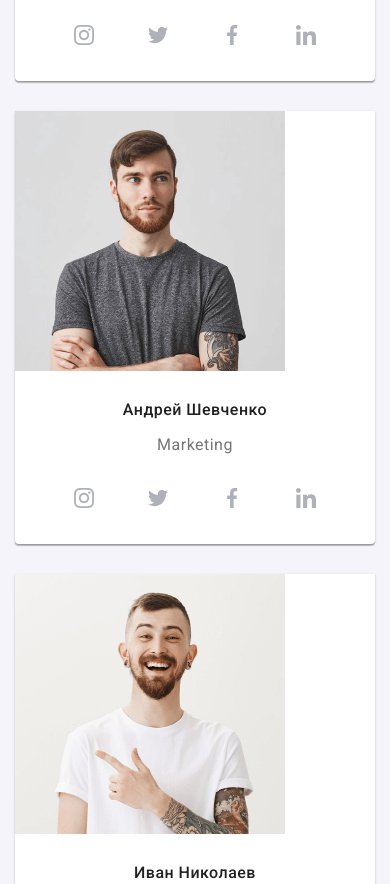
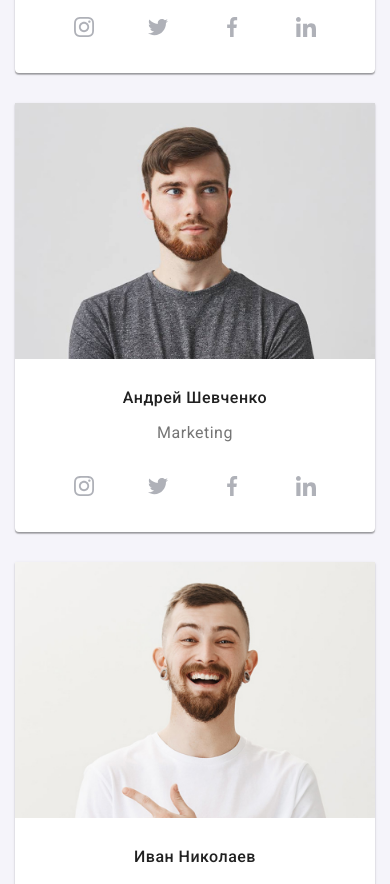
Before and after one commit to keriuxa/goit-markup-hw-08, a plain HTML site: page index.html in a window 390 px wide. Shown: the part 2528-3412 px from the top of the page. Drawn offline with Linux system fonts and the light colour scheme.

Commit message:
Update index.html

```diff
--- a/index.html
+++ b/index.html
@@ -163,7 +163,7 @@
                   " media="(min-width: 480px)">
 
                   <img
-                  src="./images/teammate/teammate-1.jpg"
+                  src="./images/teammate/teammate-1-mobile@1x.jpg"
                   alt="фото сотрудника 1"
                    />
               </picture>
@@ -237,7 +237,7 @@
 
 
                    <img
-                src="./images/teammate/teammate-2.png"
+                src="./images/teammate/teammate-2-mobile@2x.jpg"
                 alt="фото сотрудника 2"
               />
               </picture>
@@ -311,7 +311,7 @@
 
 
                    <img
-                src="./images/teammate/teammate-3.png"
+                src="./images/teammate/teammate-3-mobile@1x.jpg "
                 alt="фото сотрудника 3"
               />
               </picture>
@@ -385,8 +385,8 @@
 
 
                    <img
-                src="./images/teammate/teammate-4.png"
-                alt="фото сотрудника 2"
+                src="./images/teammate/teammate-4-mobile@2x.jpg"
+                alt="фото сотрудника 4"
               />
               </picture>
               <h3 class="teamattes">Иван Николаев</h3>
```
